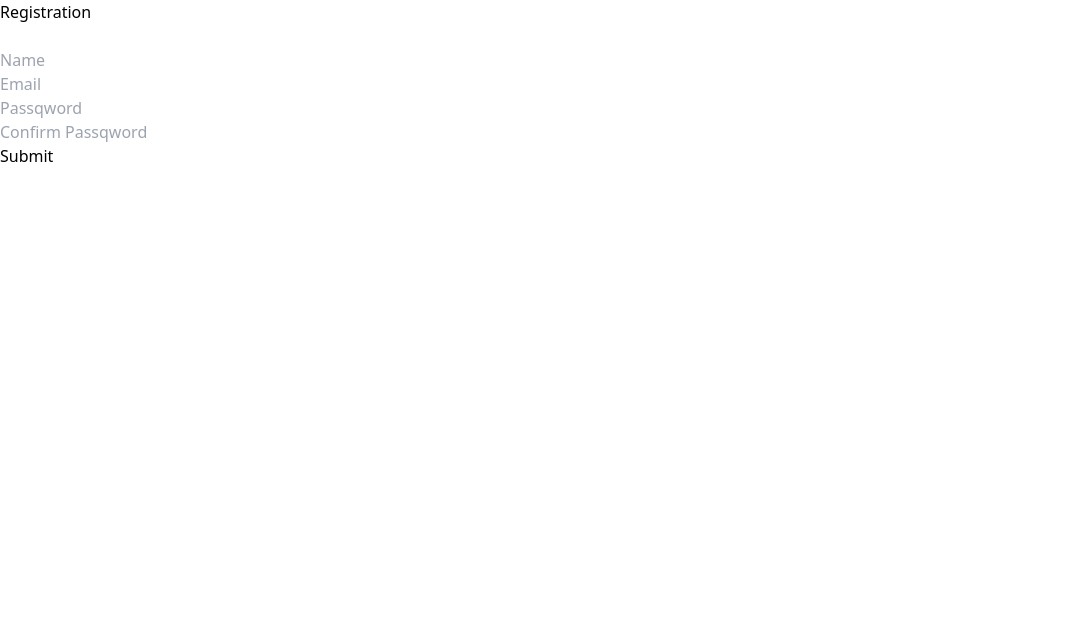
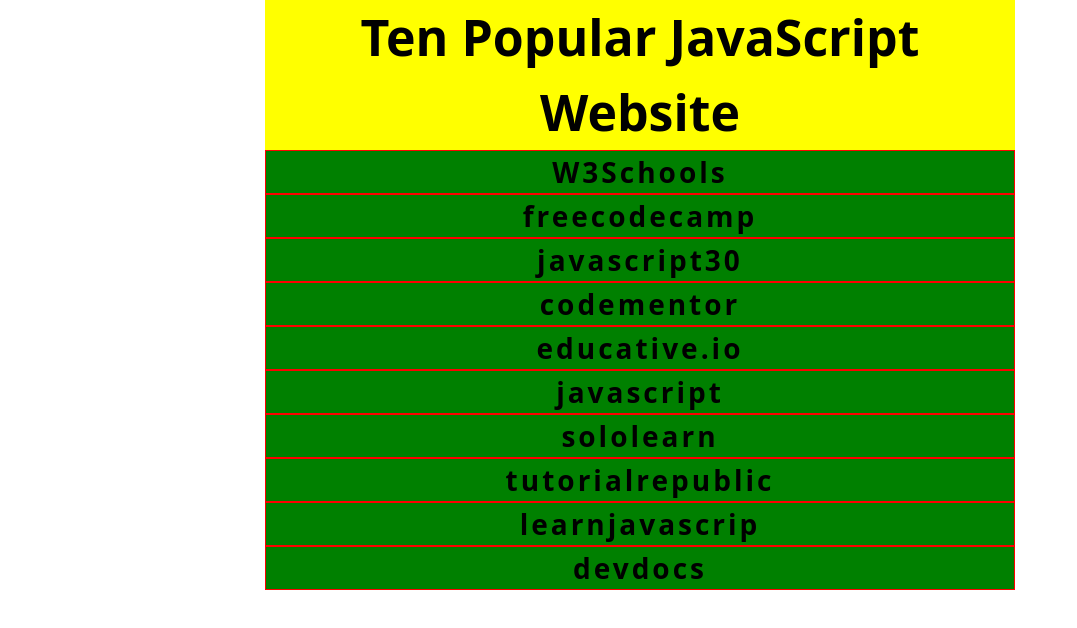
Before and after one commit to noorjsdivs/practice, a React (Create React App) app: page /shahariar in a window 1280 px wide. Shown: the top 628 px of the page, without its empty margins (0-1077 px from the left). Built offline with nearby package versions, Linux system fonts and the light colour scheme.

Commit message:
Shahariar (#8)
* 1st

* commit master

Co-authored-by: ridoy2112 <you@example.com>

```diff
--- a/src/components/Shahariar.js
+++ b/src/components/Shahariar.js
@@ -1,21 +1,49 @@
+import autoprefixer from 'autoprefixer'
 import React from 'react'
 
 const Shahariar = () => {
   return (
     <>
-    <h1>Registration</h1>
-    <br></br>
-    <input placeholder="Name"></input>
-    <br></br>
-    <input placeholder="Email"></input>
-    <br></br>
-    <input placeholder="Passqword"></input>
-    <br></br>
-    <input placeholder="Confirm Passqword"></input>
-    <br></br>
-    <button>Submit</button>
+    <h1 style={shahariarHeading}>Ten Popular JavaScript Website</h1>
+    <h4 style={shahariarWbsite}><a href="https://www.w3schools.com">W3Schools</a></h4>
+
+    <h4 style={shahariarWbsite}><a href="https://www.freecodecamp.org/">freecodecamp</a></h4>
+
+    <h4 style={shahariarWbsite}><a href="https://javascript30.com/">javascript30</a></h4>
+
+    <h4 style={shahariarWbsite}><a href="https://www.codementor.io/">codementor</a></h4>
+
+    <h4 style={shahariarWbsite}><a href="https://www.educative.io/courses/learn-html-css-javascript-from-scratch">educative.io</a></h4>
+
+    <h4 style={shahariarWbsite}><a href="https://javascript.info/">javascript</a></h4>
+
+    <h4 style={shahariarWbsite}><a href="https://www.sololearn.com/home">sololearn</a></h4>
+
+    <h4 style={shahariarWbsite}><a href="https://www.tutorialrepublic.com/">tutorialrepublic</a></h4>
+
+    <h4 style={shahariarWbsite}><a href="https://learnjavascript.online/">learnjavascrip</a></h4>
+
+    <h4 style={shahariarWbsite}><a href="https://devdocs.io/">devdocs</a></h4>
     </>
   )
 }
+const shahariarHeading ={
+    margin: "0 auto",
+    background: "yellow",
+    textAlign: "center",
+    fontSize: "50px",
+    fontWeight: "bold",
+    width:"750px",
+}
+const shahariarWbsite={
+    background: "green",
+    textAlign: "center",
+    fontSize: "28px",
+    fontWeight: "bold",
+    width:"750px",
+    margin: "0 auto",
+    border:"1px solid red",
+    letterSpacing: "3px"
+}
 
 export default Shahariar
```
